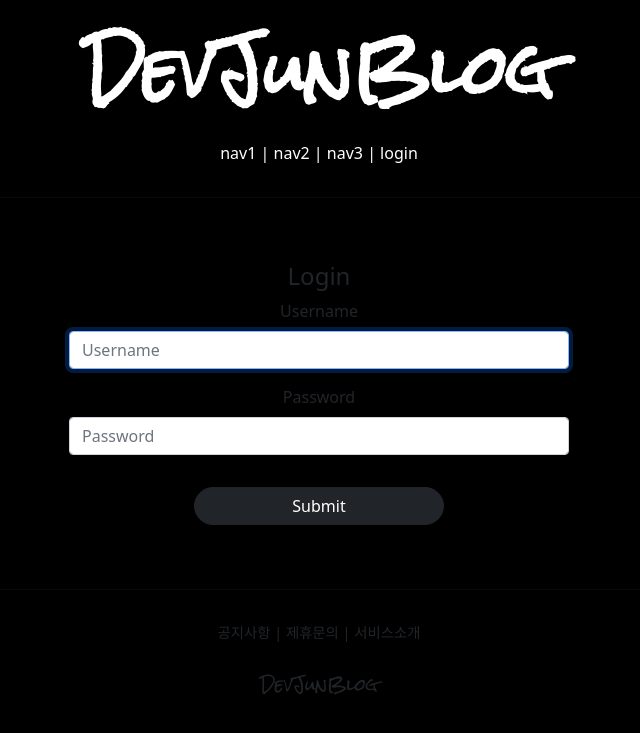
After one commit to Dev-Jun125/DevJunBlog, a Django app: page /account/login/ in a window 1280 px wide. The commit adds this page. Shown: the top 733 px of the page, without its empty margins (321-961 px from the left). Run offline with Django 3.2, Linux system fonts and the light colour scheme; some libraries are stand-ins or nearby versions.

Commit message:
Add signup, login, logout, mypage

```diff
--- a/DevJunBlog/settings.py
+++ b/DevJunBlog/settings.py
@@ -9,6 +9,7 @@
 For the full list of settings and their values, see
 https://docs.djangoproject.com/en/3.2/ref/settings/
 """
+from django.urls import reverse_lazy
 
 from pathlib import Path
 
@@ -46,6 +47,7 @@
     'django.contrib.sessions',
     'django.contrib.messages',
     'django.contrib.staticfiles',
+    'bootstrap4',
     'accountapp',
 ]
 
@@ -139,3 +141,6 @@
 # https://docs.djangoproject.com/en/3.2/ref/settings/#default-auto-field
 
 DEFAULT_AUTO_FIELD = 'django.db.models.BigAutoField'
+
+LOGIN_REDIRECT_URL = reverse_lazy('accountapp:hello_world')
+LOGOUT_REDIRECT_URL = reverse_lazy('accountapp:login')
--- /dev/null
+++ b/accountapp/templates/accountapp/login.html
@@ -0,0 +1,19 @@
+{% extends 'base.html' %}
+{% load bootstrap4 %}
+
+{% block content %}
+    <div style="text-align: center; max-width:500px; margin:4rem auto">
+        <div>
+            <h4>Login</h4>
+        </div>
+        <div>
+            <form action="" method = "post">
+                {% csrf_token %}
+                {% bootstrap_form form %}
+                <input type="submit" class="btn btn-dark rounded-pill col-6 mt-3">
+            </form>
+        </div>
+    </div>
+
+
+{% endblock %}
--- a/accountapp/urls.py
+++ b/accountapp/urls.py
@@ -1,10 +1,20 @@
 from django.contrib import admin
+from django.contrib.auth.views import LoginView, LogoutView
 from django.urls import path, include
 
-from accountapp.views import hello_world
+from accountapp.views import hello_world, AccountCreateView, AccountDetailView
 
 app_name = "accountapp"
 
 urlpatterns = [
-    path('hello/', hello_world, name = 'hello_world')
+    path('hello/', hello_world, name='hello_world'),
+
+    path('login/', LoginView.as_view(template_name='accountapp/login.html'), name='login'),
+
+    path('logout/', LogoutView.as_view(), name='logout'),
+
+    path('create/', AccountCreateView.as_view(), name='create'),
+
+    path('detail/<int:pk>', AccountDetailView.as_view(), name='detail'),
+
 ]
--- a/static/base.css
+++ b/static/base.css
@@ -2,7 +2,8 @@
     margin: 2rem 0;  font-family: 'Rock Salt', cursive;
 }
 .DevJunBlog_footer_button{
-    font-size: .6rem; margin: 2rem;
+    font-size:0.9rem;
+    margin: 0rem;
 }
 .DevJunBlog_Center_2margin{
     text-align: center; margin: 2rem 0rem;
--- a/templates/base.html
+++ b/templates/base.html
@@ -3,7 +3,7 @@
 
 {% include 'head.html' %}
 
-<body>
+<body style="background-color:black">
     {% include 'header.html' %}
 
     <hr>
--- a/templates/footer.html
+++ b/templates/footer.html
@@ -4,8 +4,8 @@
             <span>제휴문의</span> |
             <span>서비스소개</span>
         </div>
+
         <div>
             <h6 class="DevJunBlog_headerfooter_logo">DevJunBlog</h6>
         </div>
-
-    </div>
+</div>
--- a/templates/head.html
+++ b/templates/head.html
@@ -14,4 +14,8 @@
 
     <!-- default css link-->
     <link rel="stylesheet" type = "text/css" href="{% static 'base.css' %}">
+
+    <style type="text/css">
+    a { text-decoration:none }
+    </style>
 </head>
--- a/templates/header.html
+++ b/templates/header.html
@@ -1,12 +1,26 @@
     <div>
         <div class="DevJunBlog_Center_2margin">
         <div class="DevJunBlog_headerfooter_logo">
-            <h1>DevJunBlog</h1>
+        <a href="{% url 'accountapp:hello_world' %}">
+            <h1 style="font-size:4rem; color:white; font-weight:bold;";>DevJunBlog</h1>
+        </a>
         </div>
-        <div>
+        <div style="color:white;">
             <span>nav1</span> |
             <span>nav2</span> |
             <span>nav3</span> |
-            <span>nav4</span>
+            {% if not user.is_authenticated %}
+            <a href="{% url 'accountapp:login' %}?next={{ 'accountapp:hello_world' }}">
+                <span style="color:white;">login</span>
+            </a>
+
+            {% else %}
+            <a href="{% url 'accountapp:detail' pk=user.pk %}">
+                <span style="color:white;">mypage</span>
+            </a>
+            <a href="{% url 'accountapp:logout' %}?next={{ 'accountapp:login' }}">
+                <span style="color:white;">logout</span>
+            </a>
+            {% endif %}
         </div>
     </div>
```
Also changed, not shown: accountapp/templates/accountapp/create.html (added, +15 -0 lines), accountapp/templates/accountapp/detail.html (added, +17 -0 lines), accountapp/views.py (+17 -0 lines).
